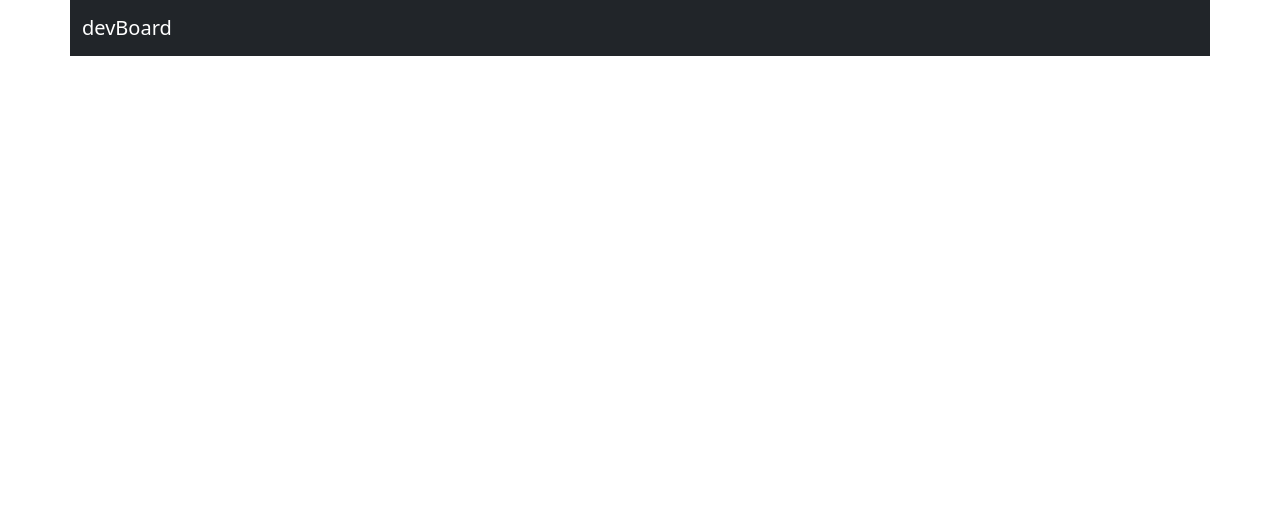
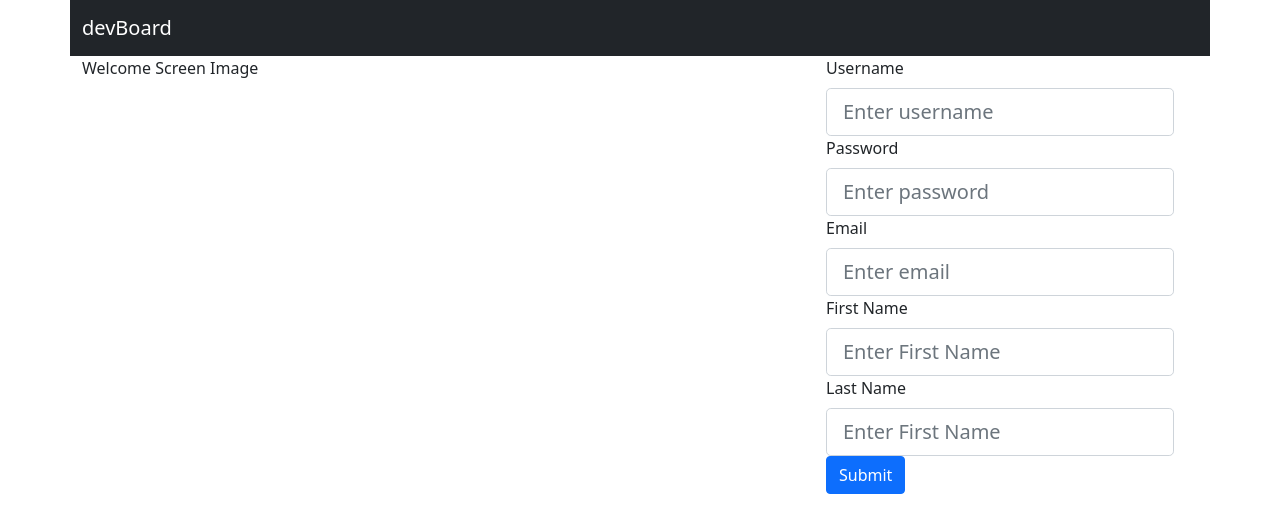
Before and after one commit to nmar30/devboard, a React (Create React App) app: page /register in a window 1280 px wide. Shown: the top 532 px of the page. Built offline with nearby package versions, Linux system fonts and the light colour scheme.

Commit message:
Updated App, Login and Register Components.

```diff
--- a/src/App.js
+++ b/src/App.js
@@ -9,6 +9,7 @@ import Tasks from "./components/Tasks";
 import Notes from "./components/TaskNotes";
 import ProtectedRoute from "./components/ProtectedRoute";
 import Unauthorized from "./components/Unauthorized";
+import Register from "./components/Register";
 import { useEffect, useState } from "react";
 import jwtDecode from "jwt-decode";
 import axios from "./axios";
@@ -17,9 +18,7 @@ import { Container, Row, Col } from "react-bootstrap";
 const App = () => {
   //State
   const [user, setUser] = useState(null);
-  const [isAuthenticated, setAuthenticated] = useState(false);
-
-  const history = useHistory();
+  const [isAuthenticated, setAuthenticated] = useState(null);
 
   useEffect(() => {
     console.log("Token useEffect Ran");
@@ -30,22 +29,12 @@ const App = () => {
         setUser(user);
         setAuthenticated(true);
       } catch {
+        setAuthenticated(false);
         console.log("no token");
       }
     }
     console.log(user);
   }, [user]);
-
-  const getToken = async (values) => {
-    try {
-      const response = await axios.post(`auth/login/`, values);
-      localStorage.setItem("token", JSON.stringify(response.data));
-    } catch (e) {
-      console.log(e);
-    } finally {
-    }
-    window.location.href = "/dashboard";
-  };
 
   const logout = () => {
     localStorage.removeItem("token");
@@ -60,10 +49,8 @@ const App = () => {
       </Row>
       <Row>
         <Switch>
-          <Route
-            path="/login"
-            render={(props) => <Login {...props} getToken={getToken} />}
-          />
+          <Route path="/login" component={Login} />
+          <Route path="/register" component={Register} />
           <ProtectedRoute
             exact
             path="/dashboard"
--- a/src/components/Login.jsx
+++ b/src/components/Login.jsx
@@ -1,14 +1,27 @@
 import React from "react";
+import { useHistory } from "react-router";
 import useForm from "./useForm";
 import { Form, Button, Row, Col } from "react-bootstrap";
+import axios from "../axios";
 
-const Login = (props) => {
+const Login = ({ setAuthenticated }) => {
   const { values, handleChange, handleSubmit } = useForm(login);
-  const getToken = props.getToken;
+
+  const history = useHistory();
 
   function login() {
     getToken(values);
   }
+
+  const getToken = async (values) => {
+    await axios
+      .post(`auth/login/`, values)
+      .then((response) =>
+        localStorage.setItem("token", JSON.stringify(response.data))
+      )
+      .finally(() => (window.location.href = "/dashboard"))
+      .catch((error) => console.log(error));
+  };
 
   return (
     <Row>
--- /dev/null
+++ b/src/components/Register.jsx
@@ -0,0 +1,93 @@
+import React from "react";
+import { useHistory } from "react-router";
+import useForm from "./useForm";
+import { Form, Button, Row, Col } from "react-bootstrap";
+import axios from "../axios";
+
+const Register = (props) => {
+  const { values, handleChange, handleSubmit } = useForm(register);
+
+  function register() {
+    axios
+      .post(`auth/register/`, values)
+      .then((res) => {
+        console.log(res.data);
+        history.push({
+          pathname: `/login`,
+        });
+      })
+      .catch((error) => console.log(error.response));
+  }
+
+  const history = useHistory();
+
+  return (
+    <Row>
+      <Col sm={8}>Welcome Screen Image</Col>
+      <Col sm={4}>
+        <Form onSubmit={handleSubmit}>
+          <Form.Group controlId="formGroupUsername">
+            <Form.Label>Username</Form.Label>
+            <Form.Control
+              size="lg"
+              type="text"
+              name="username"
+              placeholder="Enter username"
+              onChange={handleChange}
+              value={values.username}
+            />
+          </Form.Group>
+          <Form.Group controlId="formGroupPassword">
+            <Form.Label>Password</Form.Label>
+            <Form.Control
+              size="lg"
+              type="password"
+              name="password"
+              placeholder="Enter password"
+              onChange={handleChange}
+              value={values.password}
+            />
+          </Form.Group>
+          <Form.Group controlId="formGroupUsername">
+            <Form.Label>Email</Form.Label>
+            <Form.Control
+              size="lg"
+              type="email"
+              name="email"
+              placeholder="Enter email"
+              onChange={handleChange}
+              value={values.email}
+            />
+          </Form.Group>
+          <Form.Group controlId="formGroupUsername">
+            <Form.Label>First Name</Form.Label>
+            <Form.Control
+              size="lg"
+              type="text"
+              name="first_name"
+              placeholder="Enter First Name"
+              onChange={handleChange}
+              value={values.first_name}
+            />
+          </Form.Group>
+          <Form.Group controlId="formGroupUsername">
+            <Form.Label>Last Name</Form.Label>
+            <Form.Control
+              size="lg"
+              type="text"
+              name="last_name"
+              placeholder="Enter First Name"
+              onChange={handleChange}
+              value={values.last_name}
+            />
+          </Form.Group>
+          <Button variant="primary" type="submit">
+            Submit
+          </Button>
+        </Form>
+      </Col>
+    </Row>
+  );
+};
+
+export default Register;
```
